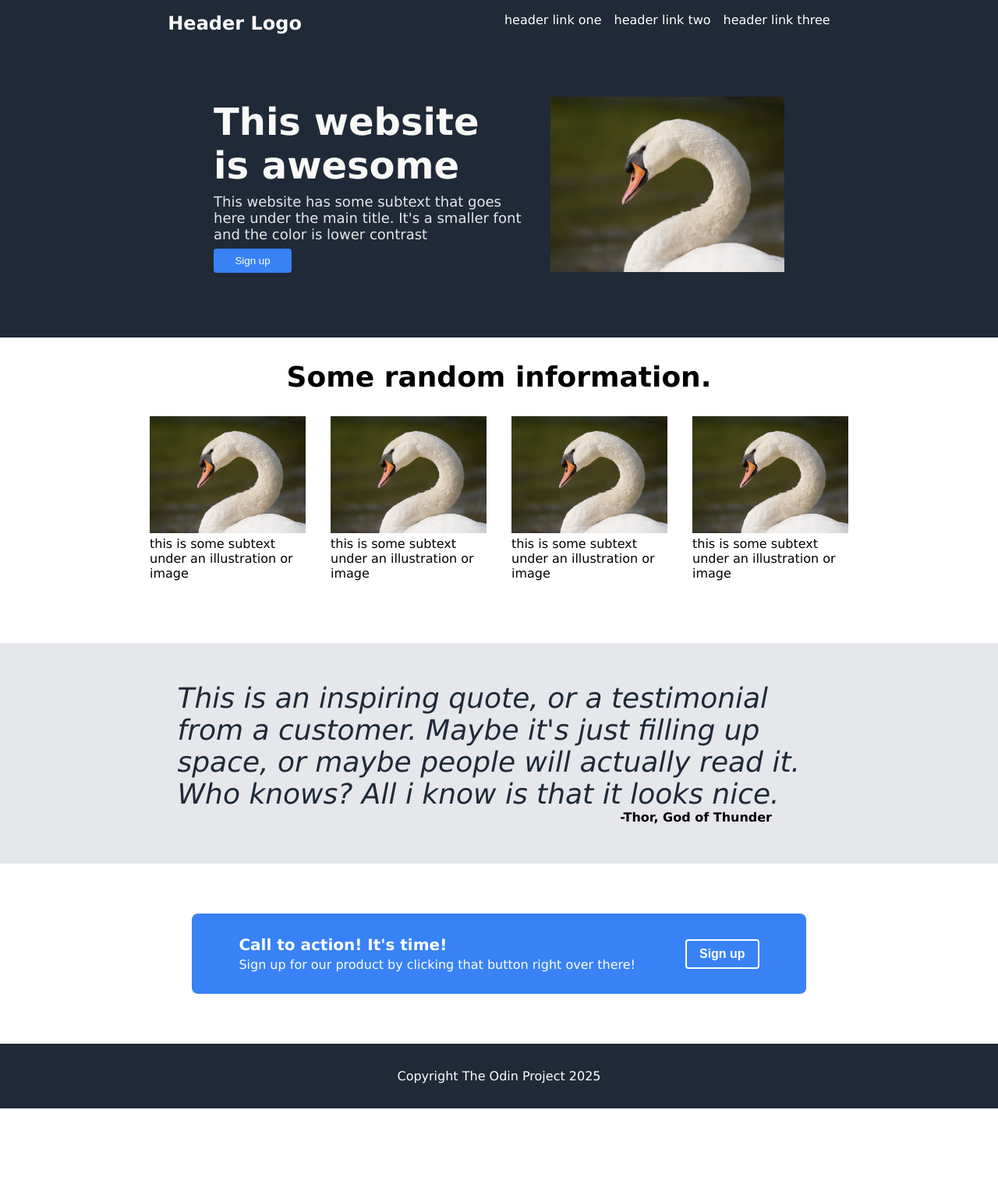
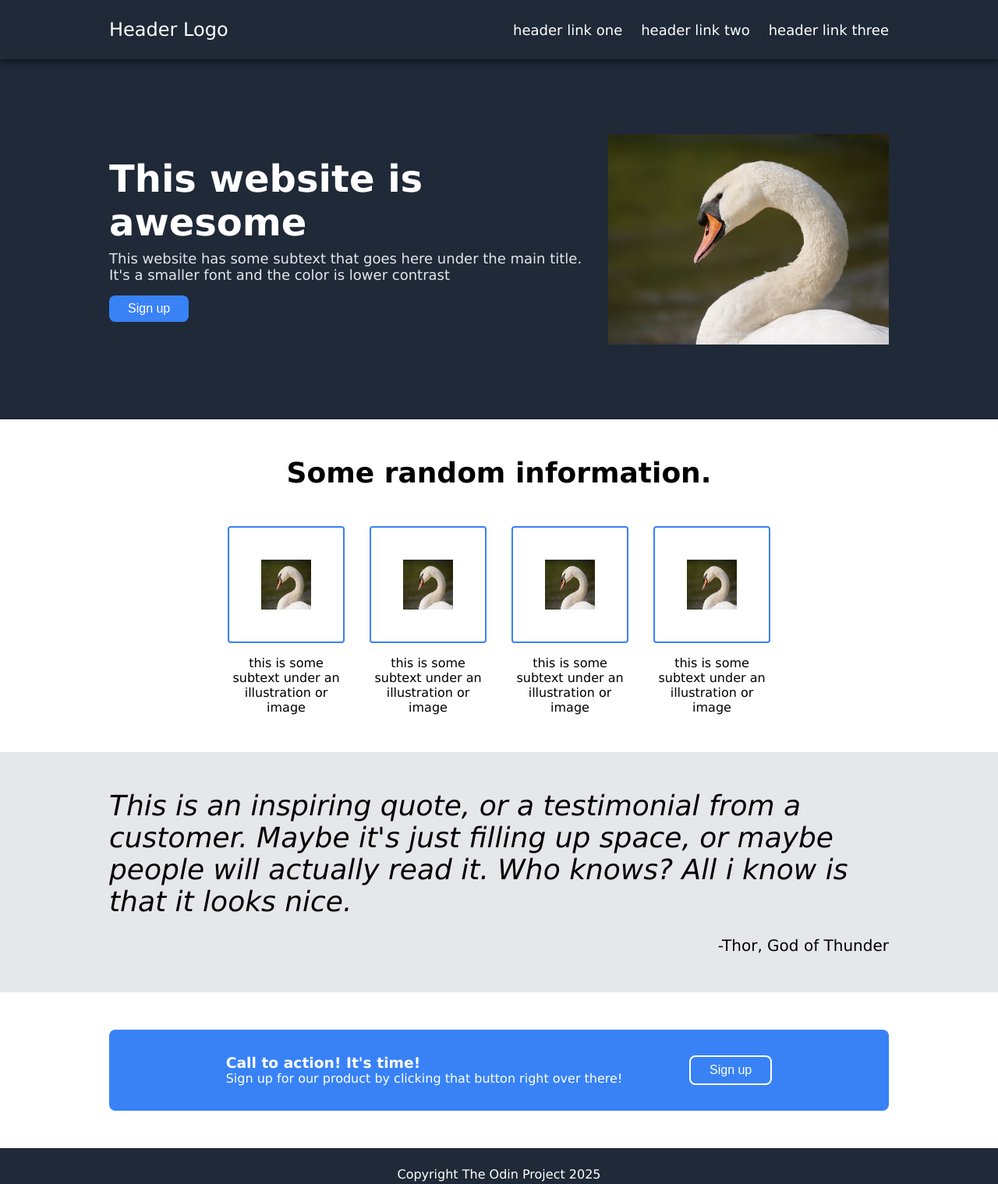
Before and after one commit to mattiapnn/Landing-Page-TOP, a plain HTML site: page index.html in a window 1280 px wide. Shown: the whole page at 78% size. Before the commit the page ends 1422 px from the top, so only its background shows below. Drawn offline with Linux system fonts and the light colour scheme.

Commit message:
reviewed and fixed almost everything

```diff
--- a/index.html
+++ b/index.html
@@ -9,74 +9,87 @@
 <body>
 
     <div class="header">
-        <div class="headerlogo">
-            <p>Header Logo</p>
-        </div>
-        <div class="headerlinks">
-            <a>header link one</a>
-            <a>header link two</a>
-            <a>header link three</a>
-        </div>
+        <div class="container">
+            <a class="logo" href="#">Header Logo</a>
+            <ul class="links">
+                <li>
+                    <a href="#">header link one</a>
+                </li>
+                <li>
+                    <a href="#">header link two</a>
+                </li>
+                <li>
+                    <a href="#">header link three</a>
+                </li>
+            </ul>
         </div>
 
+
+
+
+
+    </div>
 <div class="hero">
+    <div class="container">
         <div class="herocontent">
-            <h1 class="heroheading">This website is awesome</h1>
-            <p class="herosub">This website has some subtext that goes here under the main title. It's a smaller font and the color is lower contrast</p>
-            <button class="herobtn">Sign up</button>
+            <h1>This website is awesome</h1>
+            <p >This website has some subtext that goes here under the main title. It's a smaller font and the color is lower contrast</p>
+            <button>Sign up</button>
         </div>
-
-        <div class="heroimg">
         <img src="img/cigno.jpg" alt="">
     </div>
 </div>
 
 
-        <div  class="infohead">
+
+        <div  class="info">
             <h2>Some random information.</h2>
-        </div>
-        <div class="infoimg">
-            <div>
-                <img src="img/cigno.jpg" alt="">
+            <div class="container">
+                <div class="card">
+                    <div class="image"><img src="img/cigno.jpg" alt=""></div>
+
                     <p>this is some subtext under an illustration or image</p>
                 </div>
-            <div>
-                <img src="img/cigno.jpg" alt="">
+                <div class="card">
+                    <div class="image"><img src="img/cigno.jpg" alt=""></div>
+
                     <p>this is some subtext under an illustration or image</p>
                 </div>
-            <div>
-                <img src="img/cigno.jpg" alt="">
+                <div class="card">
+                    <div class="image"><img src="img/cigno.jpg" alt=""></div>
+
                     <p>this is some subtext under an illustration or image</p>
                 </div>
-            <div>
-                <img src="img/cigno.jpg" alt="">
+                <div class="card">
+                    <div class="image"><img src="img/cigno.jpg" alt=""></div>
+
                     <p>this is some subtext under an illustration or image</p>
-            </div>
-        </div>
-
-    <div class="quote">
-        <div class="quotetext">
-            This is an inspiring quote, or a testimonial from a customer. Maybe it's just filling up space, or maybe people will actually read it. Who knows? All i know is that it looks nice.
-        </div>
-        <div class="quoteauthor">
-            -Thor, God of Thunder
-        </div>
-    </div>
-
-    <div class="divmodal">
-        <div class="modal">
-            <div class="modaltext">
-                <h6>Call to action! It's time!</h6>
-                <p>Sign up for our product by clicking that button right over there!</p>
-            </div>
-            <div>
-                <button>Sign up</button>
                 </div>
             </div>
         </div>
 
+
+    <div class="quote">
+        <div class="container">
+            <p class="quote-text">This is an inspiring quote, or a testimonial from a customer. Maybe it's just filling up space, or maybe people will actually read it. Who knows? All i know is that it looks nice.</p>
+            <p class="quote-author">-Thor, God of Thunder</p>
+        </div>
+    </div>
+
+    <div class="modal">
+        <div class="container">
+            <div class="text">
+                <h3>Call to action! It's time!</h3>
+                <p>Sign up for our product by clicking that button right over there!</p>
+            </div>
+                <button>Sign up</button>
+        </div>
+    </div>
+
     <div class="footer">
+        <div class="container">
             <p>Copyright The Odin Project 2025</p>
+        </div>
     </div>
 
 </body>
--- a/style.css
+++ b/style.css
@@ -1,162 +1,201 @@
+* {
+   box-sizing: border-box;
+   margin: 0;
+   padding: 0;
+}
+
 body {
-      margin: 0;
-      font-family: Verdana, Geneva, Tahoma, sans-serif;
+    display: block;
+    font-family: Verdana, Geneva, Tahoma, sans-serif;
 }
 
 .header {
     background-color: #1F2937;
-    color: white;
-    display: flex;
-    justify-content: space-between;
-    padding-bottom: 80px;
-    justify-content: center;
-    padding-top: 16px;
+    padding: 24px;
+    position: sticky;
+    top: 0;
+    z-index: 100;
+    box-shadow: 0px 4px 8px rgb(17, 23, 31);
 }
 
-.headerlogo {
-    margin-right: 130px;
-    font-size: 24px;
-    font-weight: bold;
+.header .container {
+    display: flex;
+    align-items: center;
 }
 
-.headerlinks {
-    display: flex;
-    gap: 16px;
-    margin-left: 130px;
+.container {
+    max-width: 1000px;
+    margin-inline: auto;
 }
 
-.heroheading {
-    font-size: 48px;
-    font-weight: 900;
-    color: #f9faf8;
-    margin: 0;
+.links {
+    display: flex;
+    margin-left: auto;
 }
 
-.herosub {
+.links a {
     font-size: 18px;
-    color: #e5e7eb;
-    margin: 0;
+    color: white;
+}
+
+ul {
+    list-style-type: none;
+    gap: 24px;
+}
+
+.logo {
+    color: white;
+    font-size: 24px;
+}
+
+a {
+    text-decoration: none;
 }
 
 .hero {
+    background-color: #1f2937;
+    padding: 48px 24px;
+}
+
+.hero img {
+    width: 360px;
+    max-width: 100%;
+}
+
+.hero .container {
     display: flex;
     justify-content: center;
+    align-items: center;
+    gap: 24px;
+    padding: 48px 0px;
+}
+
+.hero h1 {
+    font-size: 48px;
+    font-weight: 900;
+    color: white;
+}
+
+.hero p {
+    font-size: 18px;
+    color: #e5e7eb;
+    margin-top: 8px;
+    margin-bottom: 16px;
+}
+
+.herocontent {
+    flex: 1;
+    flex-basis: 400px;
+}
+
+button {
+    outline: none;
+    border: none;
+    padding: 8px 24px;
+    border-radius: 8px;
+    font-size: inherit;
+    cursor: pointer;
+}
+
+.hero button {
+    background-color: #3882f6;
+    color: white;
+}
+
+.info {
+    padding: 48px 24px;
+}
+
+.info h2 {
+    text-align: center;
+    font-size: 36px;
+    font-weight: 900;
+}
+
+.info .container {
+    display: flex;
+    margin-top: 48px;
+    display: flex;
     gap: 32px;
-    background-color: #1F2937;
-    padding-bottom: 80px;
+    justify-content: center;
+    flex-wrap: wrap;
+}
+
+.info img {
+    max-width: 100%;
+}
+
+.info .card {
+    display: flex;
+    flex-direction: column;
+    text-align: center;
+    align-items: center;
+    gap: 16px;
+    flex-basis: 150px;
+
+}
+
+.info .image {
+    border: 2px solid #3882f6;
+    border-radius: 4px;
+    display: flex;
+    justify-content: center;
+    align-items: center;
+    width: 150px;
+    height: 150px;
+}
+
+.image img {
+    width: 64px;
+    height: 64px;
+}
+
+.quote {
+    padding: 48px 24px;
+    background-color: #e5e7eb;
+}
+
+.quote-text {
+    font-size: 36px;
+    font-weight: 300;
+    font-style: italic;
+
+}
+
+.quote-author {
+    text-align:  right;
+    font-size: 20px;
+    margin-top: 24px;
+}
+
+.modal {
+
+    padding: 48px 24px;
+}
+
+.modal .container {
+    display: flex;
+    justify-content: space-evenly;
+    background-color: #3882f6;
+    padding: 32px 64px;
+    border-radius: 8px;
     align-items: center;
 }
 
-.herocontent {
-    display: flex;
-    flex-direction: column;
-    width: 400px;
-    gap: 8px;
-}
-
-.herocontent button {
-    width: 100px;
-}
-
-.heroimg img{
-    width: 300px;
-}
-
-.herobtn {
-    background-color: #3882f6;
-    border: none;
-    border-radius: 4px;
-    padding: 8px 16px;
+.modal .text {
     color: white;
 }
 
-.infohead {
-    display: flex;
-    justify-content: center;
-}
-
-.infohead h2 {
-    font-size: 36px;
-}
-
-.infoimg {
-    display: flex;
-    flex-direction: row;
-    justify-content: center;
-    gap: 32px;
-    flex-wrap: wrap;
-    margin-bottom: 80px;
-}
-
-.infoimg div {
-    width: 200px;
-}
-
-.infoimg div img {
-    width: 200px;
-}
-
-.quote {
-    display: flex;
-    flex-direction: column;
-    align-items: center;
-    padding: 50px 0px;
-    background-color: #e5e7eb;
-}
-
-.quotetext {
-    width: 825px;
-    font-size: 36px;
-    font-style: italic;
-    color: #1f2937;
-}
-
-.quoteauthor {
-    font-weight: bold;
-    width: 700px;
-    text-align: right;
-}
-
-.divmodal {
-    display: flex;
-    align-items: center;
-    justify-content: center;
-    margin: 64px 0px;
-}
-
-.modal {
-    background-color: #3882f6;
-    display: flex;
-    align-items: center;
-    padding: 28px 60px;
+.modal button {
+    background: none;
+    border: 2px solid white;
     color: white;
-    border-radius: 8px;
-    gap: 64px;
-}
-
-h6, p{
-    margin: 0;
-}
-
-h6 {
-    font-size: 20px;
-    margin-bottom: 4px;
-}
-
-.divmodal button {
-    border: 2px solid white;
-    padding: 8px 16px;
-    border-radius: 4px;
-    background: none;
-    color: white;
-    font-size: 16px;
-    font-weight: bold;
+    flex-shrink: 0;
 }
 
 .footer {
+    text-align: center;
+    padding: 24px;
     background-color: #1f2937;
-    display: flex;
-    justify-content: center;
     color: white;
-    padding: 32px 0px;
 }
```
Lines whose indentation alone changed are shown as unchanged.
